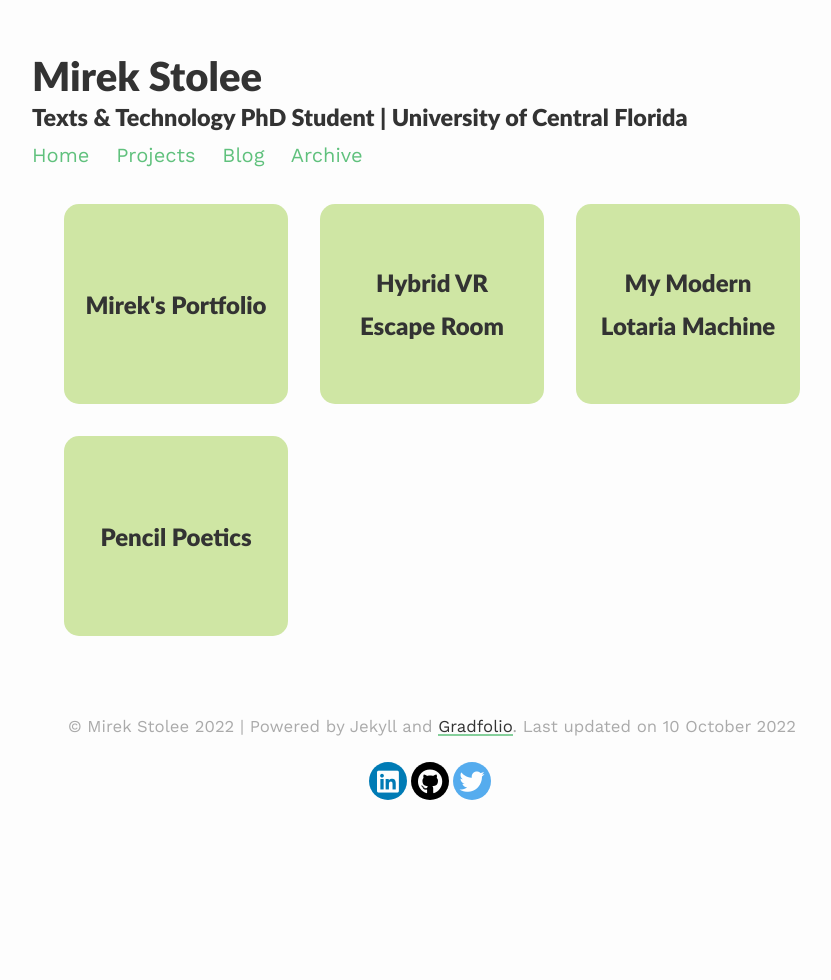
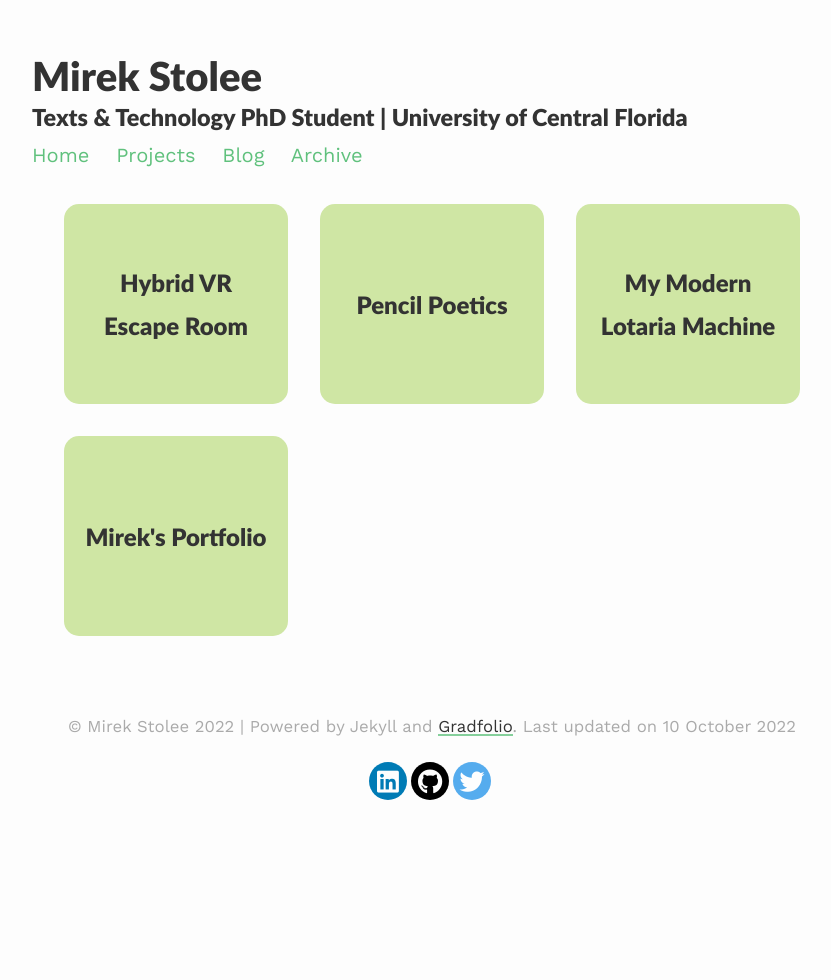
Before and after one commit to mirekjames/ENG6800Test, a Jekyll site: the page built from _pages/projects.md, in a window 1280 px wide. Shown: the whole page, without its empty margins (208-1039 px from the left). Built offline with Jekyll 4.4.1, drawn with Linux system fonts in a browser that asks for light colours; nearby versions of some CDN libraries; part of the change alters nothing that is shown.

```diff
--- a/_config.yml
+++ b/_config.yml
@@ -3,7 +3,7 @@
 title: Mirek Stolee
 description: Texts & Technology PhD Student | University of Central Florida
 
-baseurl: /ENG6800Test #name of GitHub repository
+baseurl: /ENG6800Test/ #name of GitHub repository
 url: "" #custom url to be used instead of GitHub repository
 email: #
 
@@ -41,12 +41,10 @@ collections:
     output: true
     permalink: /projects/:name/
     order:
-      - shortProject.md
-      - longerProjectTitle.md
+      - HybridVR.md
+      - PencilPoetics.md
+      - Lotaria.md
       - redirect.md
-      - project4.md
-      - project5.md
-      - project6.md
 
 sass:
   sass_dir: /assets/css/_sass
```
